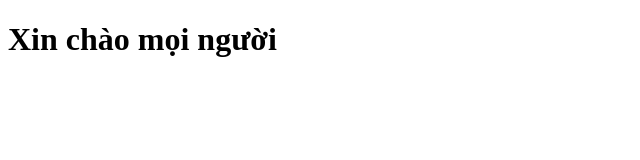
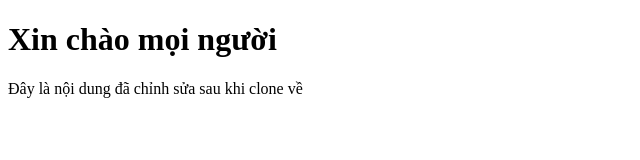
Before and after one commit to NgocNga1512/CT300TH, a plain HTML site: page index.html in a window 1280 px wide. Shown: the whole page, without its empty margins (0-640 px from the left). Drawn offline with Linux system fonts and the light colour scheme.

Commit message:
Chỉnh sửa sau khi clone

```diff
--- a/index.html
+++ b/index.html
@@ -6,5 +6,6 @@
 </head>
 <body>
     <h1>Xin chào mọi người</h1>
+    <p>Đây là nội dung đã chỉnh sửa sau khi clone về</p>
 </body>
 </html>
```
